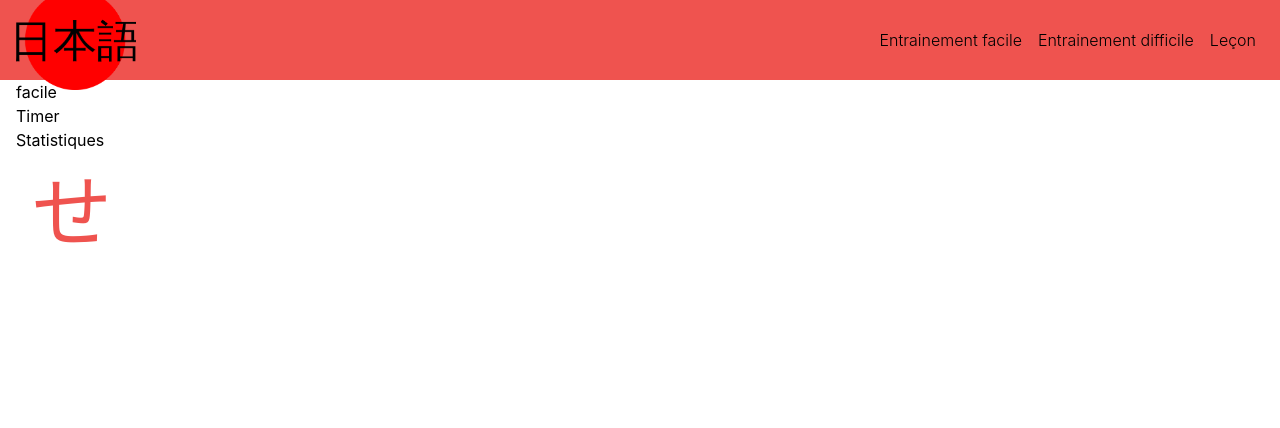
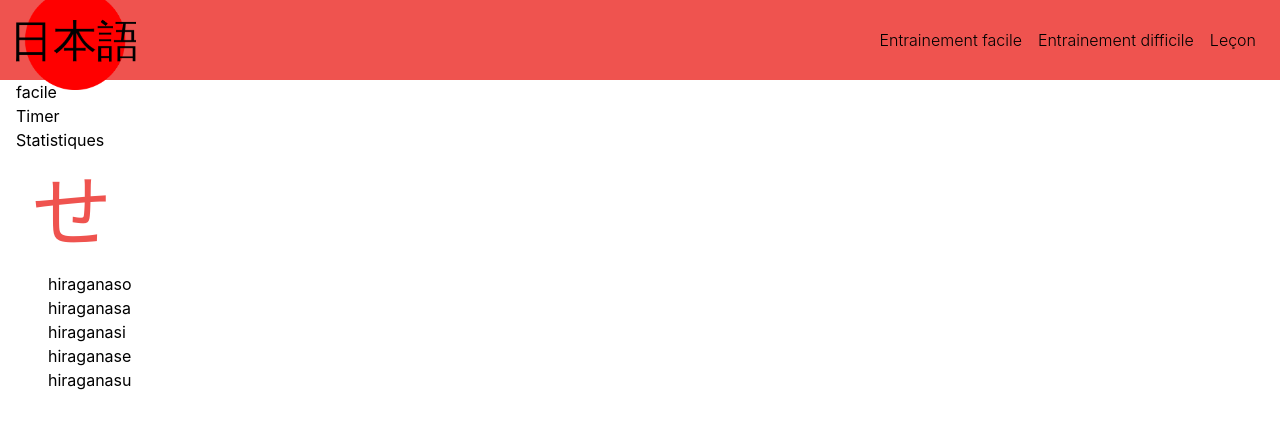
Before and after one commit to croulu/japanese, a React (Create React App) app: page /play in a window 1280 px wide. Shown: the top 428 px of the page. Built offline with nearby package versions, Linux system fonts and the light colour scheme.

Commit message:
guessSyllable utilise en composant playItem

```diff
--- a/src/component/PlayItem/PlayItem.tsx
+++ b/src/component/PlayItem/PlayItem.tsx
@@ -1,18 +1,23 @@
 import React from "react";
 
 import {Syllable} from "../../domain/Syllable";
-import {Practice} from "../../domain/Practice";
+import { Proposal } from "./Proposal";
+import {GuessSyllable} from "../../domain/GuessSyllable";
 import {SyllableKana} from "../../domain/SyllableKana";
 
-export const PlayItem = (props: { syllables:Array<Syllable> }) => {
-    const { syllables } = props;
+export const PlayItem = (props: { syllableToGuess:GuessSyllable }) => {
+    const { syllableToGuess } = props;
 
-    const practice:Practice = new Practice(syllables);
-    const kanaToGuess:SyllableKana = practice.next();
+    const kanaToGuess:SyllableKana = new SyllableKana(syllableToGuess.syllable.alphabet,
+        syllableToGuess.syllable.consonant, syllableToGuess.syllable.vowel);
 
     return (
         <div className="page-block-content">
             <div className="playItemKana">{kanaToGuess.display()}</div>
+            {
+                syllableToGuess.syllables.map((syllable:Syllable) =>
+                        <Proposal key={syllable.id} syllable={syllable} />)
+            }
         </div>
     );
 };
--- a/src/component/PlayItem/PlayItemStart.tsx
+++ b/src/component/PlayItem/PlayItemStart.tsx
@@ -3,18 +3,24 @@ import React from "react";
 import {Lesson} from "../../domain/Lesson";
 import {Syllable} from "../../domain/Syllable";
 import {PlayItem} from "./PlayItem";
+import {Practice} from "../../domain/Practice";
+import {GuessSyllable} from "../../domain/GuessSyllable";
 
 export const PlayItemStart = (props: { lesson: Lesson, level:string }) => {
     const { lesson, level } = props;
 
     const syllables:Array<Syllable> = lesson.syllables;
+    // TODO selon level la leçon peut être plus grosse (cad contenir les precedentes)
+
+    const practice:Practice = new Practice(syllables);
+    const syllableToGuess:GuessSyllable = practice.next();
 
     return (
         <div className="page-block-content">{level}
             <div>
                 <div>Timer</div>
                 <div>Statistiques</div>
-                <PlayItem syllables={syllables} />
+                <PlayItem syllableToGuess={syllableToGuess} />
             </div>
         </div>
     );
--- /dev/null
+++ b/src/component/PlayItem/Proposal.tsx
@@ -0,0 +1,13 @@
+import React from "react";
+
+import {Syllable} from "../../domain/Syllable";
+
+export const Proposal = (props: { syllable:Syllable }) => {
+    const { syllable } = props;
+
+    return (
+        <div className="page-block-content">
+            <div>{syllable.id}</div>
+        </div>
+    );
+};
--- a/src/domain/Practice.ts
+++ b/src/domain/Practice.ts
@@ -8,11 +8,11 @@ const MAX_SYLLABLES_TO_PROPOZE:number = 5;
 export class Practice {
 
     syllablesWholeSet:Array<Syllable>;
-    syllablesPracticeSet:Array<Syllable>;
+    syllablesOneSet:Array<Syllable>;
 
     constructor (syllablesWholeSet:Array<Syllable>) {
         this.syllablesWholeSet = syllablesWholeSet;
-        this.syllablesPracticeSet = this.createPractice();
+        this.syllablesOneSet = this.createPractice();
     }
 
     createPractice():Array<Syllable> {
@@ -21,13 +21,10 @@ export class Practice {
         return syllablesWholeSetRandomized.slice(0, MAX_SYLLABLES_TO_PROPOZE);
     }
 
-    next():SyllableKana {
-        const guessSyllable:GuessSyllable = new GuessSyllable(this.syllablesPracticeSet);
+    next():GuessSyllable {
+        const guessSyllable:GuessSyllable = new GuessSyllable(this.syllablesOneSet);
 
-        const kanaToGuess:SyllableKana = new SyllableKana(
-            guessSyllable.syllable.alphabet, guessSyllable.syllable.consonant, guessSyllable.syllable.vowel);
-
-        return kanaToGuess;
+        return guessSyllable;
     }
 
 
```
Also changed, not shown: 1 other file (tests, documents, lock files or other folders).
